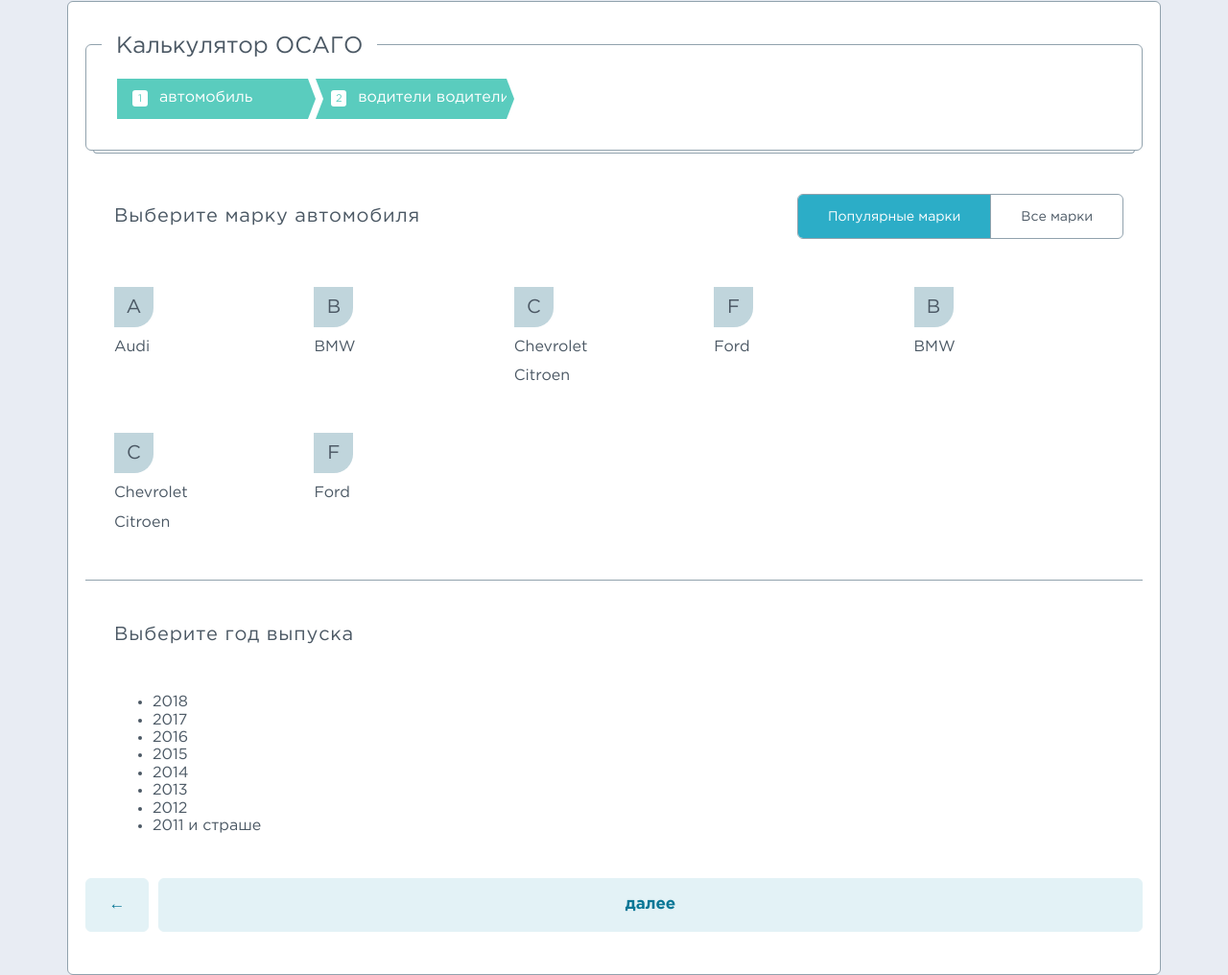
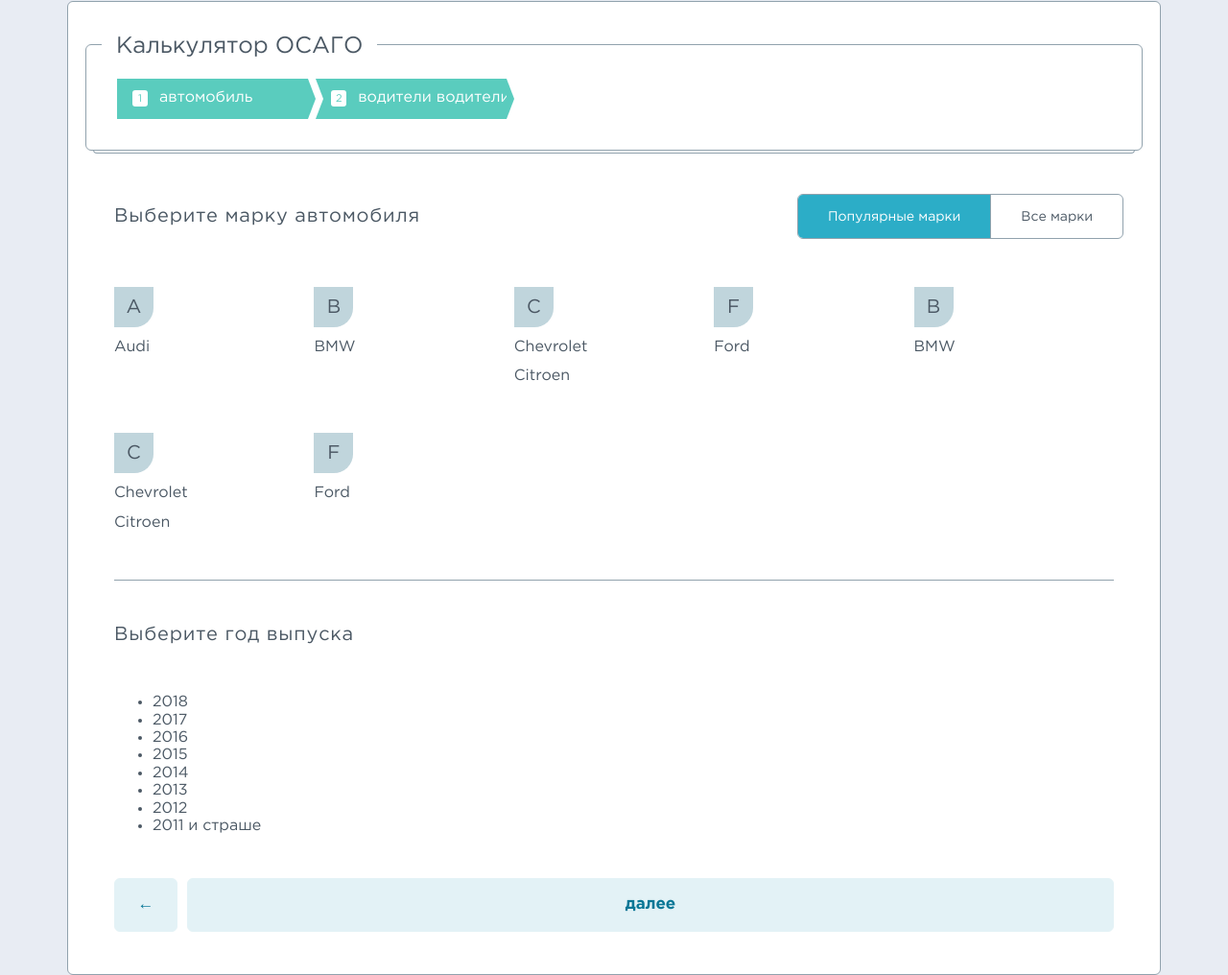
Before and after one commit to shiberz/polis-market, a plain HTML site: page 2.html in a window 1280 px wide. Shown: the part 284-1300 px from the top of the page at 96% size. Drawn offline with Linux system fonts and the light colour scheme.

Commit message:
fix magins for steps block and field border

```diff
--- a/css/2.css
+++ b/css/2.css
@@ -152,7 +152,7 @@
 }
 
 .field__inner {
-	padding: 0 30px;
+	margin: 0 30px;
 	border-bottom: 1px solid #91a2ad;
 }
 
@@ -209,6 +209,7 @@
 	display: flex;
 	justify-content: space-between;
 	align-items: center;
+	margin: 0 30px;
 }
 
 .steps__step {
```
